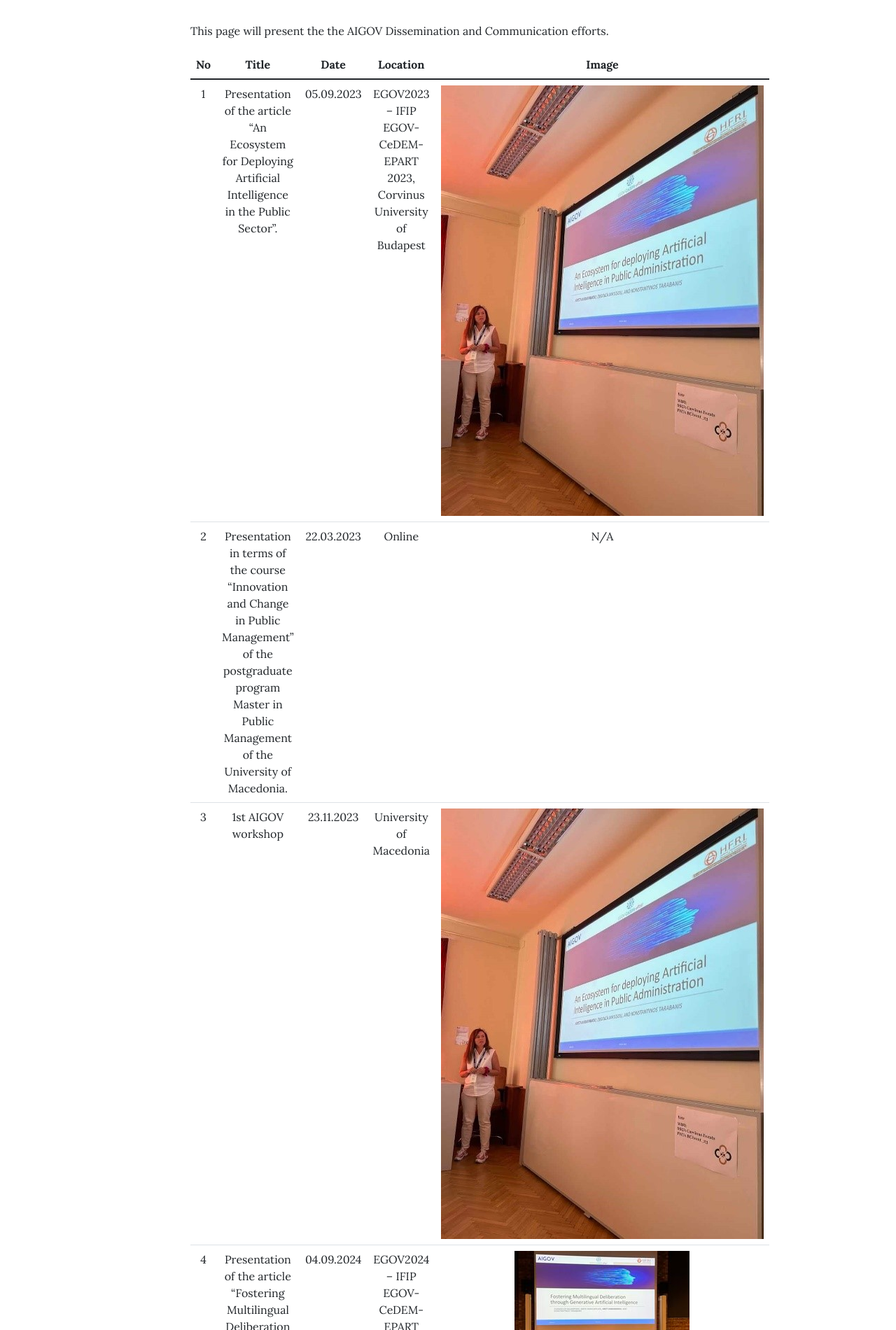
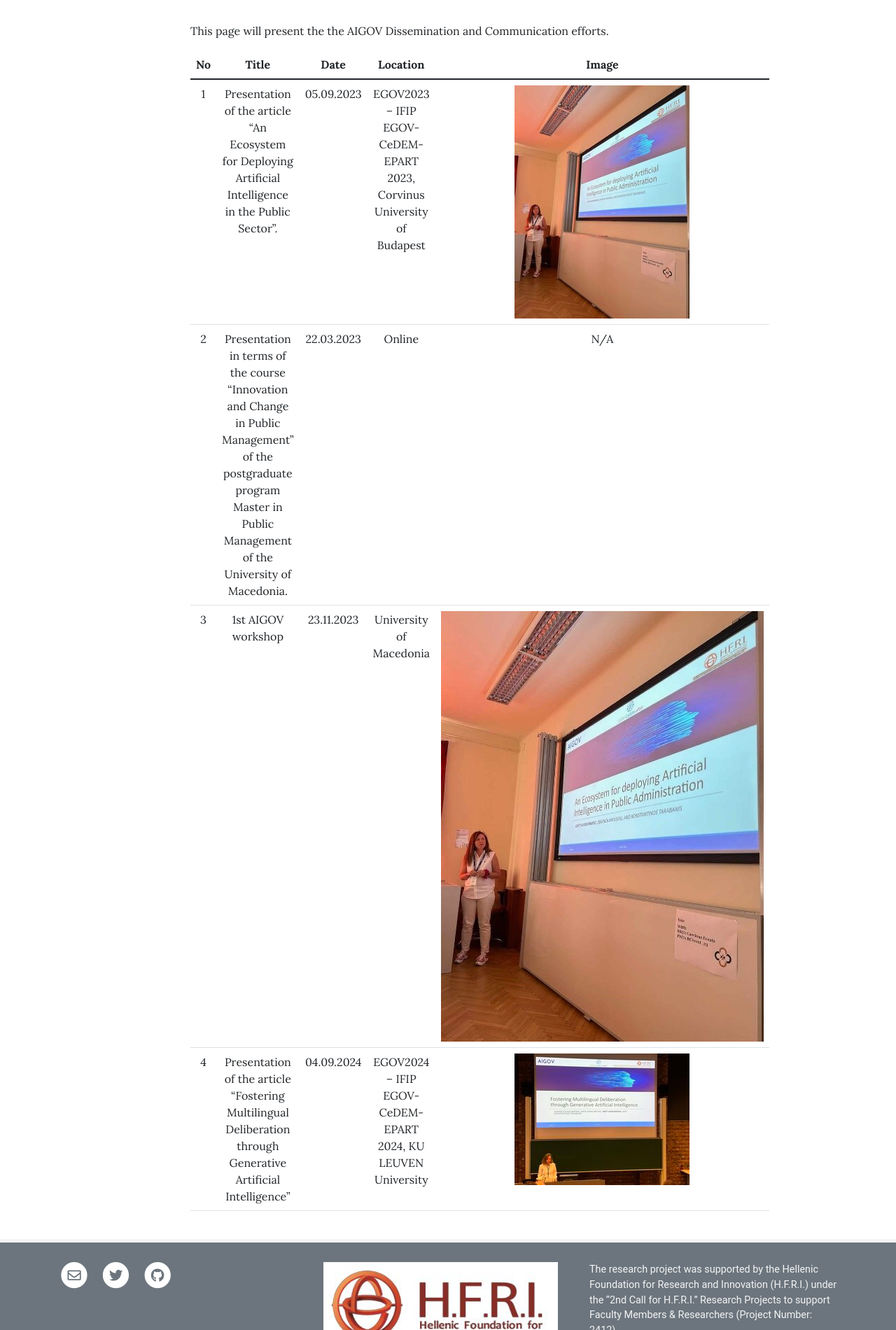
Before and after one commit to AIGOV-elidek/aigov-elidek.github.io, a Jekyll site: the page built from pages/dissemination.md, in a window 1280 px wide. Shown: the part 387-2287 px from the top of the page at 70% size. Built offline with Jekyll 4.4.1, drawn with Linux system fonts in a browser that asks for light colours.

Commit message:
Update dissemination.md

```diff
--- a/pages/dissemination.md
+++ b/pages/dissemination.md
@@ -9,7 +9,7 @@ This page will present the the AIGOV Dissemination and Communication efforts.
 
 No | Title | Date | Location | Image
 :---: | :---: |  :---: |  :---: | :---:
-1 | Presentation of the article "An Ecosystem for Deploying Artificial Intelligence in the Public Sector". |  05.09.2023 | EGOV2023 – IFIP EGOV-CeDEM-EPART 2023, Corvinus University of Budapest | ![Image](/assets/theme/images/egov23_2.jpg)
+1 | Presentation of the article "An Ecosystem for Deploying Artificial Intelligence in the Public Sector". |  05.09.2023 | EGOV2023 – IFIP EGOV-CeDEM-EPART 2023, Corvinus University of Budapest | ![Image](/assets/theme/images/egov23_2_resized.jpg)
 2 | Presentation in terms of the course “Innovation and Change in Public Management” of the postgraduate program Master in Public Management of the University of Macedonia. | 22.03.2023 | Online | N/A
 3 | 1st AIGOV workshop | 23.11.2023 | University of Macedonia | ![Image](/assets/theme/images/egov23_2.jpg)
 4 | Presentation of the article "Fostering Multilingual Deliberation through Generative Artificial Intelligence" | 04.09.2024 | EGOV2024 – IFIP EGOV-CeDEM-EPART 2024, KU LEUVEN University | ![Image](/assets/theme/images/eGOV2024_resized.jpg)
```
